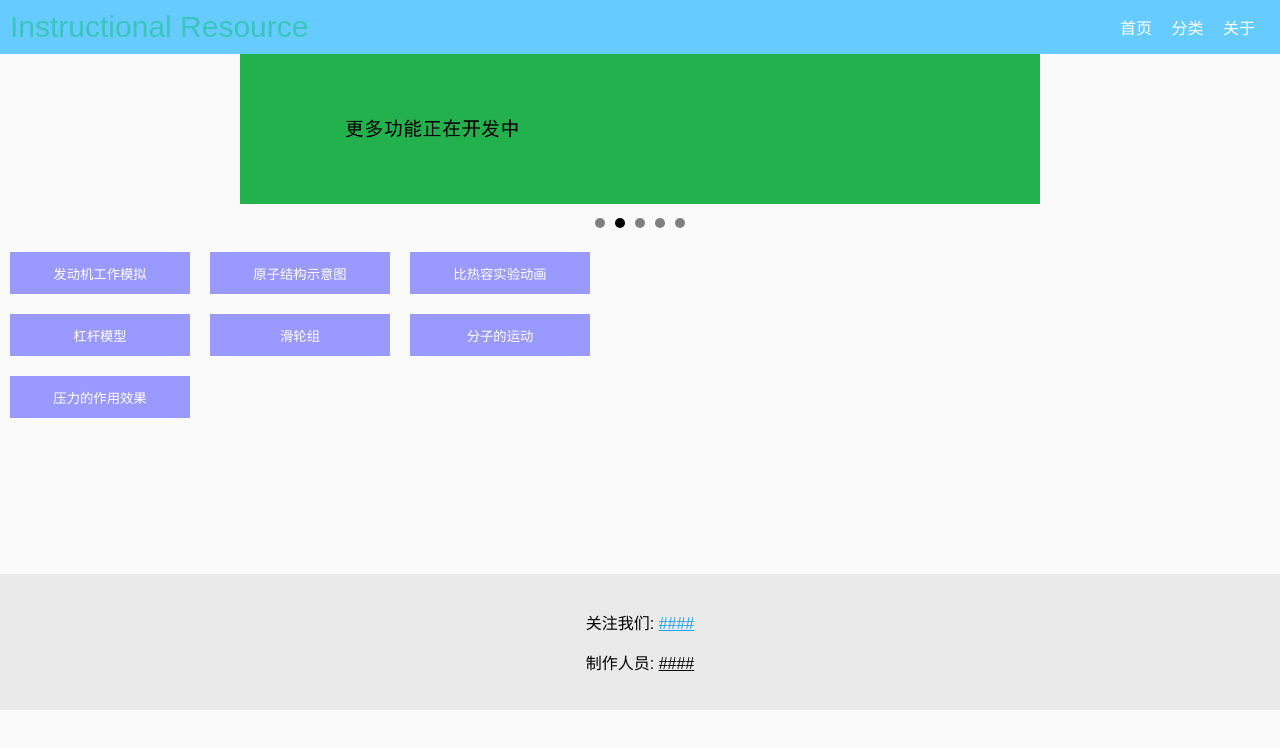
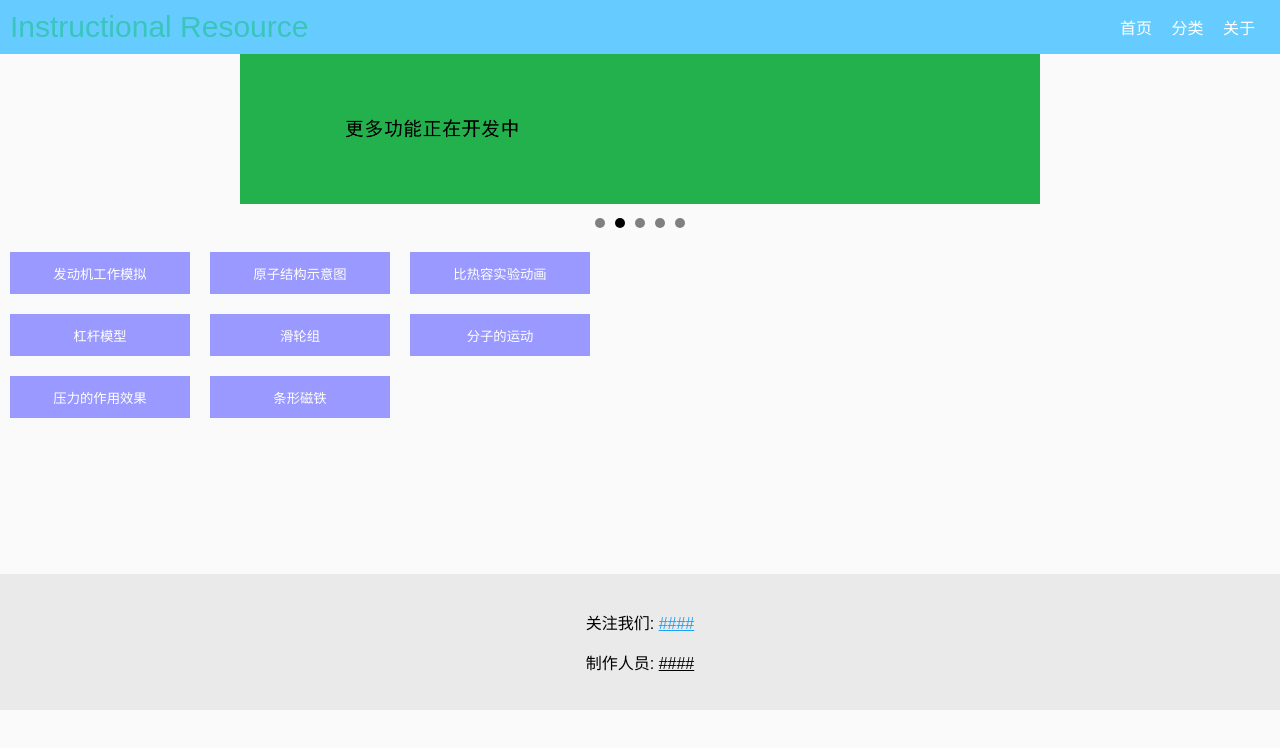
Before and after one commit to MixStars/MixStar, a plain HTML site: page index.html in a window 1280 px wide. Drawn offline with Linux system fonts and the light colour scheme.

Commit message:
Add files via upload

```diff
--- a/index.html
+++ b/index.html
@@ -75,6 +75,8 @@
     <div class="tabs">
         <a href="https://mixstars.github.io/MixStar/data/Effect_of_pressure.html" target="_blank">
         <button>压力的作用效果</button></a>
+        <a href="https://mixstars.github.io/MixStar/data/Bar_magnets.html" target="_blank">
+        <button>条形磁铁</button></a>
     </div>
 
     <div class="watermark"><p>Instructional Resource MNNU</p></div>
```
